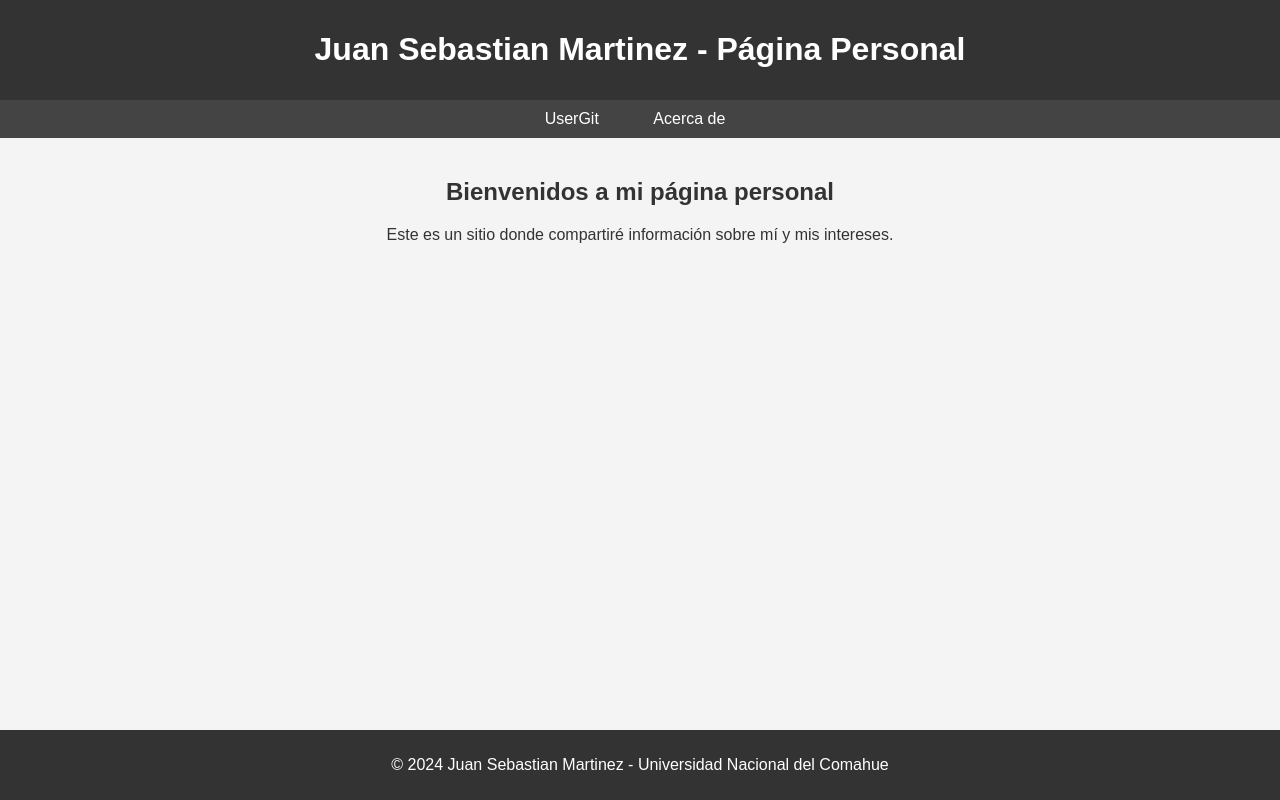
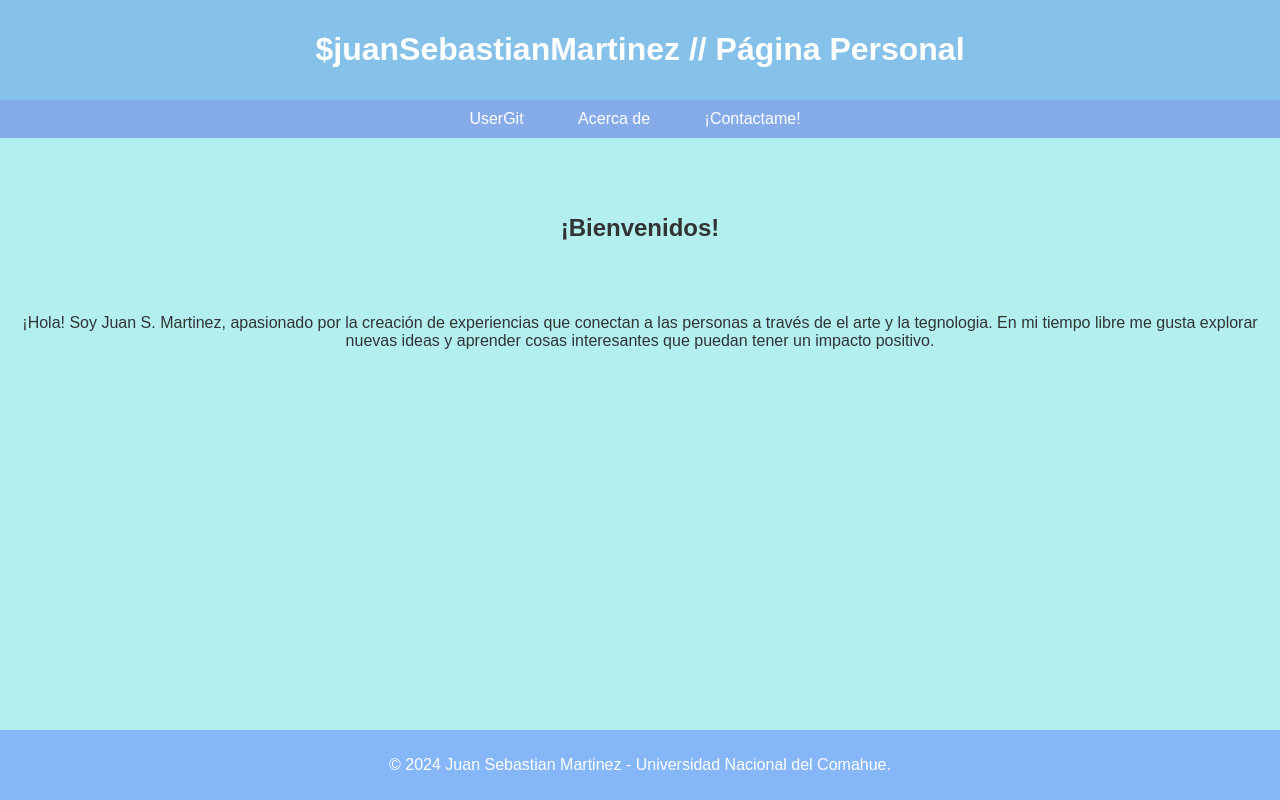
Before and after one commit to juansebasmartinez/juansebasmartinez.github.io, a plain HTML site: page index.html in a window 1280 px wide. Drawn offline with Linux system fonts and the light colour scheme.

Commit message:
index estilo y formulario

```diff
--- /dev/null
+++ b/estilo1.css
@@ -0,0 +1,57 @@
+body {
+    font-family: Arial, sans-serif;
+    margin: 0;
+    padding: 0;
+    background-color: rgb(179, 239, 239);
+    color: #333;
+}
+
+header {
+    background-color: #85C1E9;
+    color: #fff;
+    text-align: center;
+    padding: 10px 0;
+}
+
+nav ul {
+    list-style: none;
+    padding: 0;
+    text-align: center;
+    background-color: #85abe9;
+    margin: 0;
+}
+
+nav ul li {
+    display: inline-block;
+    margin-right: 10px;
+}
+
+nav ul li a {
+    color: #ffffff;
+    text-decoration: none;
+    padding: 10px 20px;
+    display: inline-block;
+}
+
+nav ul li a:hover {
+    background-color: #85b6f7;
+}
+
+main {
+    padding: 20px;
+    text-align: center;
+}
+
+#texto {
+    vertical-align: middle
+}
+
+footer {
+    background-color: #85b6f7;
+    color: #fff;
+    text-align: center;
+    padding: 10px 0;
+    position: fixed;
+    width: 100%;
+    bottom: 0;
+}
--- /dev/null
+++ b/estilo2.css
@@ -0,0 +1,53 @@
+body {
+    font-family: Arial, sans-serif;
+    margin: 0;
+    padding: 0;
+    background-color: rgb(179, 239, 239);
+    color: #333;
+}
+
+header {
+    background-color: #85C1E9;
+    color: #fff;
+    text-align: center;
+    padding: 10px 0;
+}
+
+nav ul {
+    list-style: none;
+    padding: 0;
+    text-align: center;
+    background-color: #85abe9;
+    margin: 0;
+}
+
+nav ul li {
+    display: inline-block;
+    margin-right: 10px;
+}
+
+nav ul li a {
+    color: #ffffff;
+    text-decoration: none;
+    padding: 10px 20px;
+    display: inline-block;
+}
+
+nav ul li a:hover {
+    background-color: #85b6f7;
+}
+
+main {
+    padding: 20px;
+    text-align: center;
+}
+
+footer {
+    background-color: #85b6f7;
+    color: #fff;
+    text-align: center;
+    padding: 10px 0;
+    position: fixed;
+    width: 100%;
+    bottom: 0;
+}
--- /dev/null
+++ b/estilo3.css
@@ -0,0 +1,137 @@
+* {
+    font-family: Arial, sans-serif;
+}
+
+header {
+    background-color: #85C1E9;
+    color: #fff;
+    text-align: center;
+    padding: 10px 0;
+}
+
+nav ul {
+    list-style: none;
+    padding: 0;
+    text-align: center;
+    background-color: #85abe9;
+    margin: 0;
+}
+
+nav ul li {
+    display: inline-block;
+    margin-right: 10px;
+}
+
+nav ul li a {
+    color: #ffffff;
+    text-decoration: none;
+    padding: 10px 20px;
+    display: inline-block;
+}
+
+nav ul li a:hover {
+    background-color: #85b6f7;
+}
+
+body {
+    background-color: rgb(179, 239, 239);
+    font-family: Arial, sans-serif;
+    margin: 0;
+    padding: 0;
+}
+
+#survey-form {
+    width: 400px;
+    background: #85C1E9;
+    padding: 30px;
+    margin: auto;
+    margin-top: 10px;
+    border-radius: 4px;
+}
+
+#titulo {
+    width: 400px;
+    margin: auto;
+    margin-top: 10px;
+    border-radius: 4px;
+    font-size: 34px;
+}
+
+#descripcion {
+    width: 400px;
+    margin: auto;
+    margin-top: 10px;
+    border-radius: 5px;
+}
+
+#comments {
+    width: 100%
+
+}
+
+#nombre {
+    width: 100%
+}
+
+#email {
+    width: 100%
+}
+
+#numero {
+    width: 100%
+}
+
+#edad {
+    width: 100%
+}
+
+#provincia {
+    width: 100%
+}
+
+#direccion {
+    width: 100%
+}
+
+#codigo_postal {
+    width: 100%
+}
+
+#submit {
+    text-align: center;
+    width: 100%
+}
+
+#titulo2 {
+    width: 400px;
+    margin: auto;
+    margin-top: 10px;
+    border-radius: 4px;
+    font-size: 34px;
+}
+
+table {
+    margin-top: 5px;
+    border-collapse: collapse;
+    font-size: 0.9em;
+    width: 400px;
+    background:  #85C1E9;
+    margin: auto;
+    margin-top: 15px;
+    margin-bottom: 15px;
+}
+
+th, td {
+    padding: 5px;
+    border: 1px solid #ccc;
+    text-align: left;
+}
+
+footer {
+    background-color: #85b6f7;
+    color: #fff;
+    text-align: center;
+    padding:1px;
+    width: 100%;
+    bottom: 0;
+}
--- a/index.html
+++ b/index.html
@@ -1,85 +1,35 @@
 <!DOCTYPE html>
-<html lang="es">
 <head>
+    <link rel="stylesheet" href="estilo1.css">
     <meta charset="UTF-8">
     <meta name="viewport" content="width=device-width, initial-scale=1.0">
     <title>Nombre Apellido - Página Personal</title>
-    <style>
-        body {
-            font-family: Arial, sans-serif;
-            margin: 0;
-            padding: 0;
-            background-color: #f4f4f4;
-            color: #333;
-        }
-
-        header {
-            background-color: #333;
-            color: #fff;
-            text-align: center;
-            padding: 10px 0;
-        }
-
-        nav ul {
-            list-style: none;
-            padding: 0;
-            text-align: center;
-            background-color: #444;
-            margin: 0;
-        }
-
-        nav ul li {
-            display: inline-block;
-            margin-right: 10px;
-        }
-
-        nav ul li a {
-            color: #fff;
-            text-decoration: none;
-            padding: 10px 20px;
-            display: inline-block;
-        }
-
-        nav ul li a:hover {
-            background-color: #666;
-        }
-
-        main {
-            padding: 20px;
-            text-align: center;
-        }
-
-        footer {
-            background-color: #333;
-            color: #fff;
-            text-align: center;
-            padding: 10px 0;
-            position: fixed;
-            width: 100%;
-            bottom: 0;
-        }
-    </style>
 </head>
 <body>
 
     <header>
-        <h1>Juan Sebastian Martinez - Página Personal</h1>
+        <h1>$juanSebastianMartinez // Página Personal</h1>
     </header>
 
     <nav>
         <ul>
             <li><a href="https://github.com/juansebasmartinez">UserGit</a></li>
             <li><a href="acercade.html">Acerca de</a></li>
+            <li><a href="formulario.html">¡Contactame!</a></li>
         </ul>
     </nav>
 
     <main>
-        <h2>Bienvenidos a mi página personal</h2>
-        <p>Este es un sitio donde compartiré información sobre mí y mis intereses.</p>
+        <br>
+        <br>
+        <h2>¡Bienvenidos!</h2>
+        <br>
+        <br>
+        <p id="texto">¡Hola! Soy Juan S. Martinez, apasionado por la creación de experiencias que conectan a las personas a través de el arte y la tegnologia. En mi tiempo libre me gusta explorar nuevas ideas y aprender cosas interesantes que puedan tener un impacto positivo. </p>
     </main>
 
     <footer>
-        <p>&copy; 2024 Juan Sebastian Martinez - Universidad Nacional del Comahue</p>
+        <p>&copy; 2024 Juan Sebastian Martinez - Universidad Nacional del Comahue.</p>
     </footer>
 
 </body>
```
Also changed, not shown: acercade.html (+4 -64 lines), formulario.html (added, +96 -0 lines), 1 other file.
